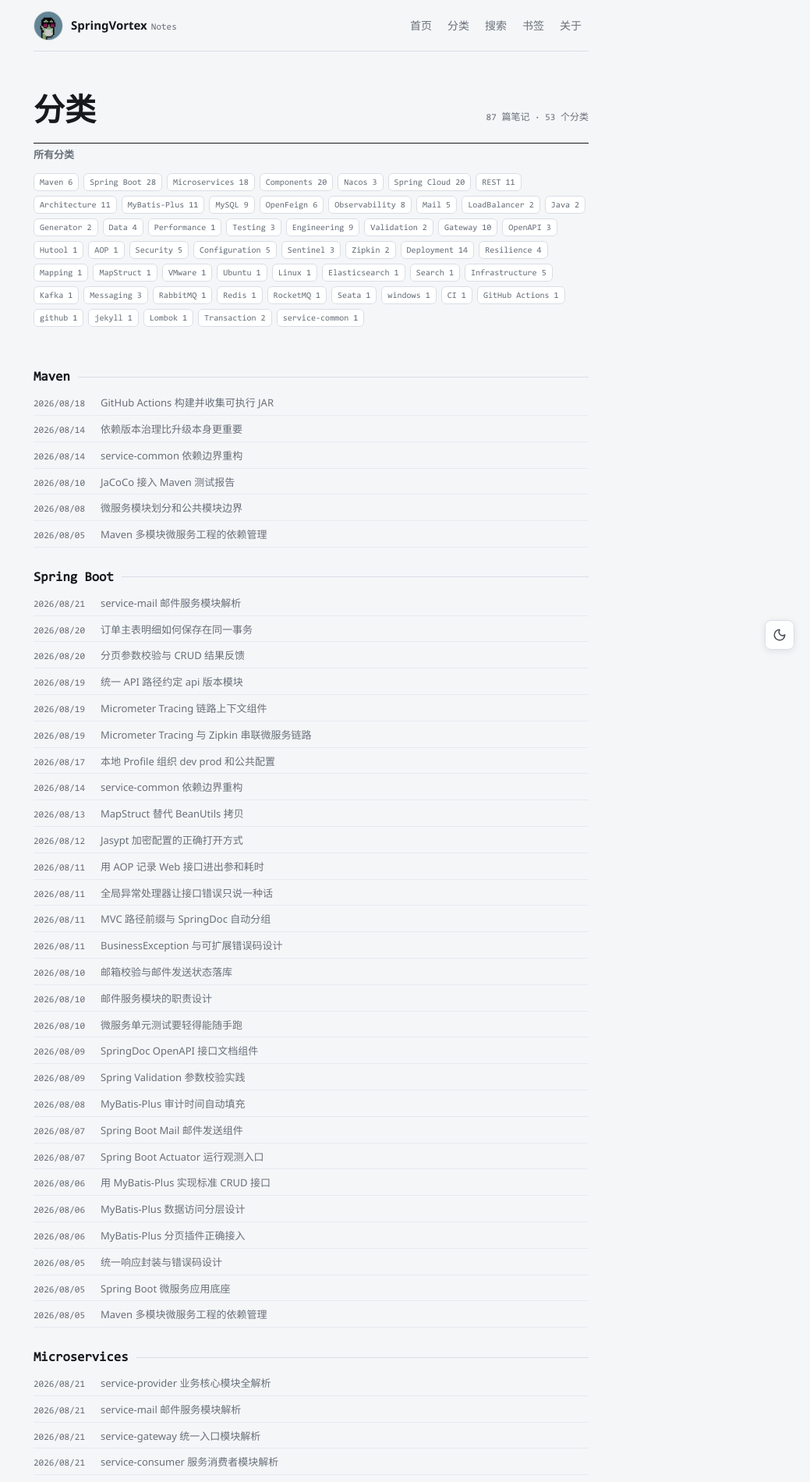
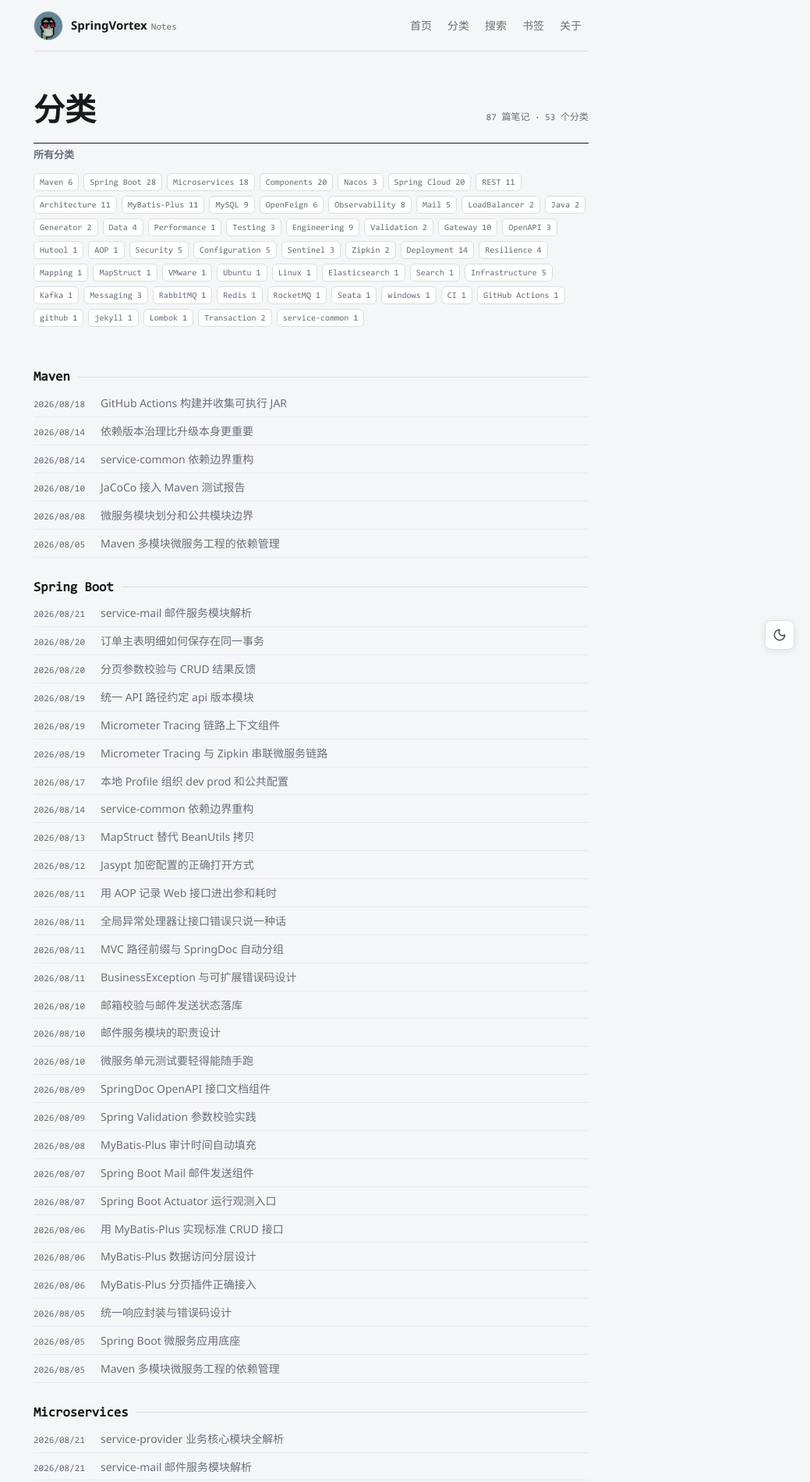
Before and after one commit to springvortex/springvortex.github.io, a Jekyll site: the page built from pages/categories.html, in a window 1280 px wide. Shown: the top 1900 px of the page at 78% size, without its empty margins (241-1280 px from the left). Built offline with Jekyll 4.4.1, drawn with Linux system fonts in a browser that asks for light colours.

Commit message:
style(pages): 统一正文与预览样式

```diff
--- a/static/css/page.css
+++ b/static/css/page.css
@@ -192,23 +192,24 @@
 
 .page-categories .list-post li .title a {
   color: var(--text-muted);
-  font-size: 13px;
+  font-size: 14px;
   font-weight: 400;
-  line-height: 1.55;
+  line-height: 1.68;
 }
 
 .page-categories .list-post li .title {
-  line-height: 1.55;
+  line-height: 1.68;
 }
 
 .page-categories .list-post li {
   align-items: baseline;
   padding: 4px 0;
+  line-height: 1.68;
 }
 
 .page-categories .list-post li .date {
   padding-top: 0;
-  line-height: 1.55;
+  line-height: 1.68;
 }
 
 .page-search #search-input {
@@ -286,25 +287,30 @@
 }
 
 .page-search .list-search .title {
-  color: var(--text);
-  font-size: 16px;
-  font-weight: 640;
-  line-height: 1.5;
+  color: var(--text-muted);
+  font-size: 14px;
+  font-weight: 400;
+  line-height: 1.68;
   overflow-wrap: anywhere;
 }
 
 .page-search .list-search .content {
+  display: -webkit-box;
+  overflow: hidden;
   margin-top: 6px;
   color: var(--text-muted);
   font-size: 14px;
   line-height: 1.68;
+  -webkit-box-orient: vertical;
+  -webkit-line-clamp: 2;
+  line-clamp: 2;
   overflow-wrap: anywhere;
 }
 
 .page-search .list-search .hint {
-  background: var(--accent-soft);
-  color: var(--accent);
-  font-weight: 650;
+  background: none;
+  color: inherit;
+  font-weight: inherit;
 }
 
 .page-search .list-search a:hover .title,
```
Also changed, not shown: static/css/post.css (+30 -4 lines).
